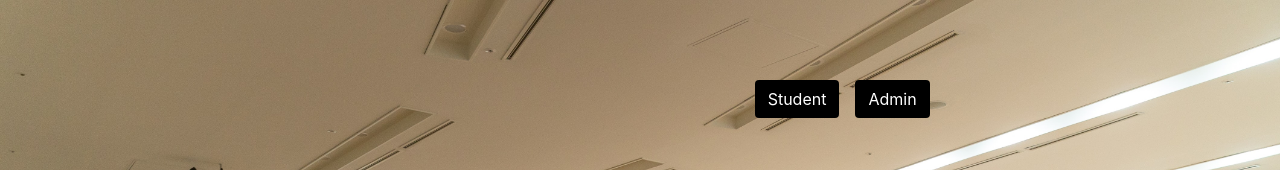
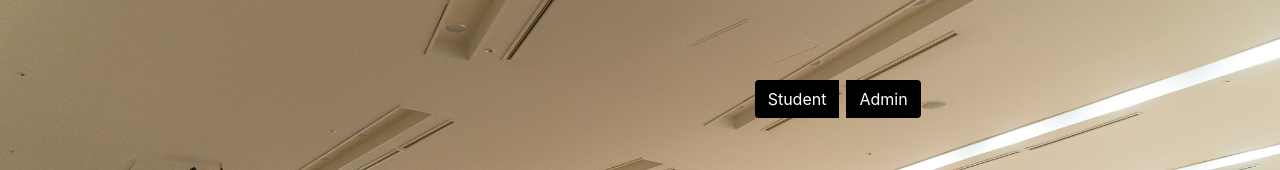
Before and after one commit to sandeepkakumanu/python_poc, an Angular app: page /#/login in a window 1280 px wide. Shown: the top 170 px of the page. Built offline with nearby package versions, Linux system fonts and the light colour scheme.

Commit message:
new upadte

```diff
--- a/src/app/login/login.component.html
+++ b/src/app/login/login.component.html
@@ -4,10 +4,10 @@
                 <div class="col-md-7 d-none d-sm-none d-md-block">
                 </div>
                 <div class="col-md-5 col-sm-12 col-xs-12 col-lg-5 col-xl-5">
-                    <div class="row">
+                    <div class="btn-group" role="group" aria-label="Basic example">
                         <button class="btn cbtn" (click)="changeuser('Student')">Student</button>
                         <button class="btn cbtn" (click)="changeuser('Admin')">Admin</button>
-                    </div>
+                      </div>
                     <div class="mt-5">
                         <p class="heading">{{user}} Login</p>
                         <form [formGroup]="loginForm">
--- a/src/app/login/login.component.scss
+++ b/src/app/login/login.component.scss
@@ -48,9 +48,9 @@ img{
     color:white;
 
 }
-.cbtn:active,.cbtn:focus,.cbtn:hover,.cbtn:visited{
-    background:black;
-    color:white;
+.cbtn:active,.cbtn:focus,.cbtn:hover,.cbtn:visited,.cbtn::selection{
+    background:white;
+    color:black;
 }
 
 .form-control::placeholder{
```
